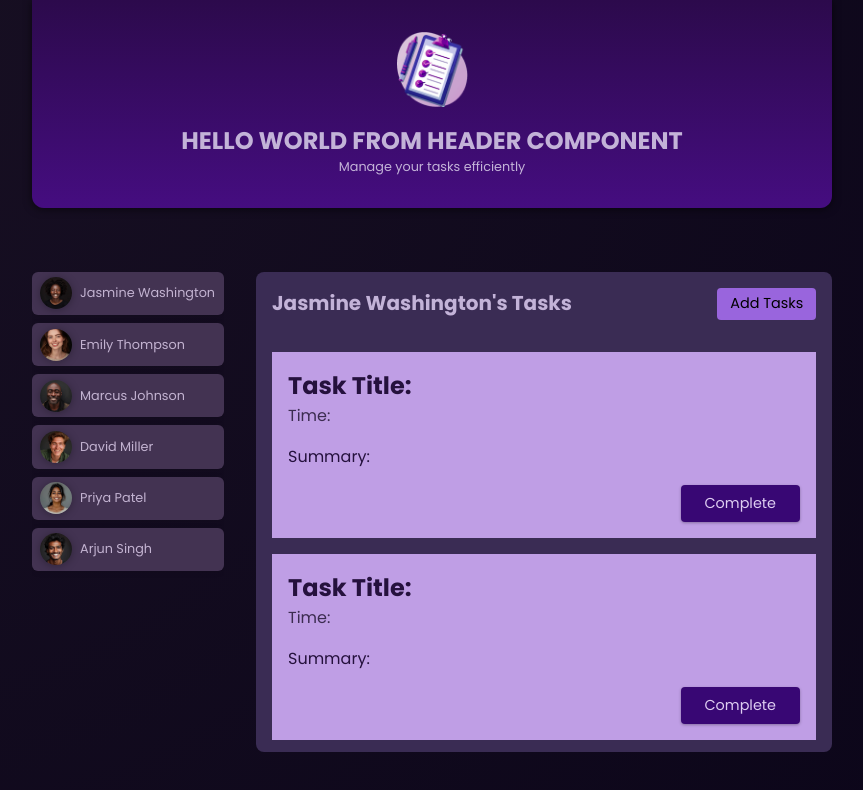
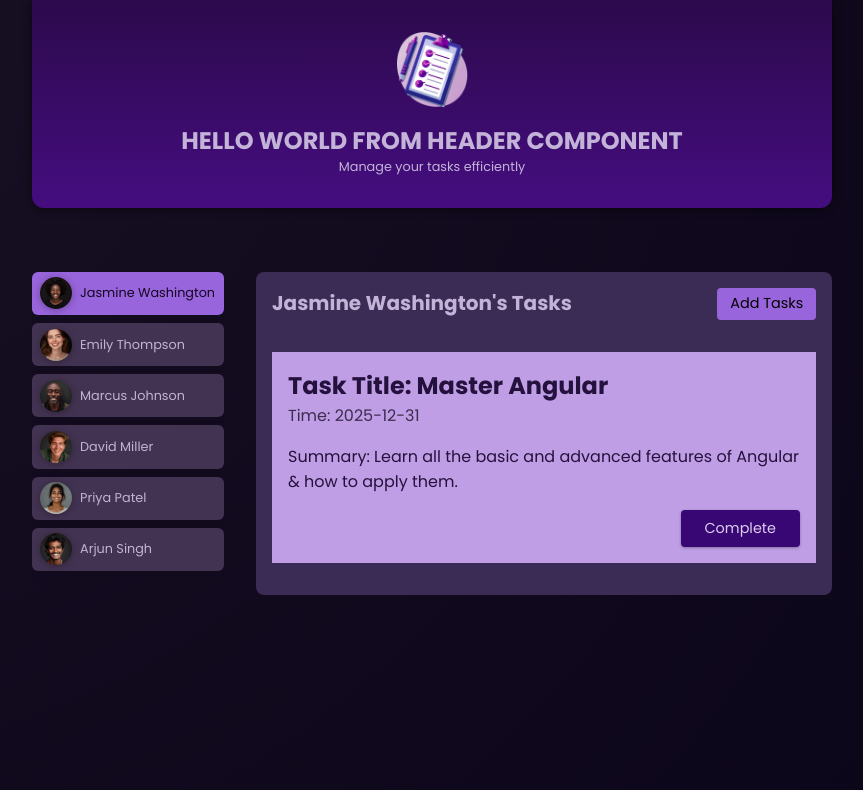
Before and after one commit to Hemanathan-C/AngularProject, an Angular app in the folder user-angular-app/: page / in a window 1280 px wide. Both pictures are taken after a click on the button "Jasmine Washington". Shown: the top 790 px of the page, without its empty margins (208-1071 px from the left). Built offline with nearby package versions, Linux system fonts and the light colour scheme.

Commit message:
added styling on selected user

```diff
--- a/user-angular-app/src/app/app.component.html
+++ b/user-angular-app/src/app/app.component.html
@@ -3,12 +3,12 @@
   <ul id="users">
     @for (user of users; track user.id) {
       <li>
-        <app-user [user]="user" (select)="onSelectUser($event)"></app-user>
+        <app-user [user]="user" (select)="onSelectUser($event)" [selected]="user.id === userId"></app-user>
       </li>
     }
   </ul>
   @if (selectedUser) {
-    <app-tasks [name]="selectedUser.name"></app-tasks>
+    <app-tasks [name]="selectedUser.name" [id]="selectedUser.id"></app-tasks>
   } @else {
     <p class="fallback">Please select a user to see their tasks.</p>
   }
--- a/user-angular-app/src/app/tasks/task/task.component.html
+++ b/user-angular-app/src/app/tasks/task/task.component.html
@@ -1,7 +1,7 @@
 <article>
-    <h2>Task Title: {{ task}}</h2>
-    <time>Time: {{ task }}</time>
-    <p>Summary: {{ task }}</p>
+    <h2>Task Title: {{ task.title}}</h2>
+    <time>Time: {{ task.dueDate }}</time>
+    <p>Summary: {{ task.summary }}</p>
     <p class="actions">
         <button>Complete</button>
     </p>
--- a/user-angular-app/src/app/tasks/tasks.component.html
+++ b/user-angular-app/src/app/tasks/tasks.component.html
@@ -6,9 +6,9 @@
         </menu>
     </header>
     <ul>
-        @for (task of tasks; track task.id) {
+        @for (task of selectedUserTask; track task.id) {
             <li>
-                <app-task></app-task>
+                <app-task [task]="task"></app-task>
             </li>
         }
     </ul>
--- a/user-angular-app/src/app/tasks/tasks.component.ts
+++ b/user-angular-app/src/app/tasks/tasks.component.ts
@@ -11,5 +11,13 @@ import { DUMMY_TASKS } from './task/dummy-tasks';
 })
 export class TasksComponent {
   @Input() name!: string;
+  @Input() id!: string;
   tasks = DUMMY_TASKS;
+
+  get selectedUserTask(){
+    console.log('APP Selected USER :',this.tasks.find((user) => user.id === this.id)!);
+    const t = this.tasks.filter((task) => task.userId === this.id)!;
+    if (!t) console.warn('Task not found for ID:', this.id);
+    return t;
+  }
 }
--- a/user-angular-app/src/app/user/user.component.html
+++ b/user-angular-app/src/app/user/user.component.html
@@ -1,5 +1,5 @@
 <div>
-    <button (click)="onSelectUser()">
+    <button [class.active]="selected"  (click)="onSelectUser()">
         <img
             [src]="imagePath"
             [alt]="user.name"
--- a/user-angular-app/src/app/user/user.component.ts
+++ b/user-angular-app/src/app/user/user.component.ts
@@ -16,7 +16,7 @@ interface User {
 })
 export class UserComponent {
     @Input() user!: User;
-
+    @Input() selected!: boolean;
     @Output() select = new EventEmitter();
 
     get imagePath() {
```
